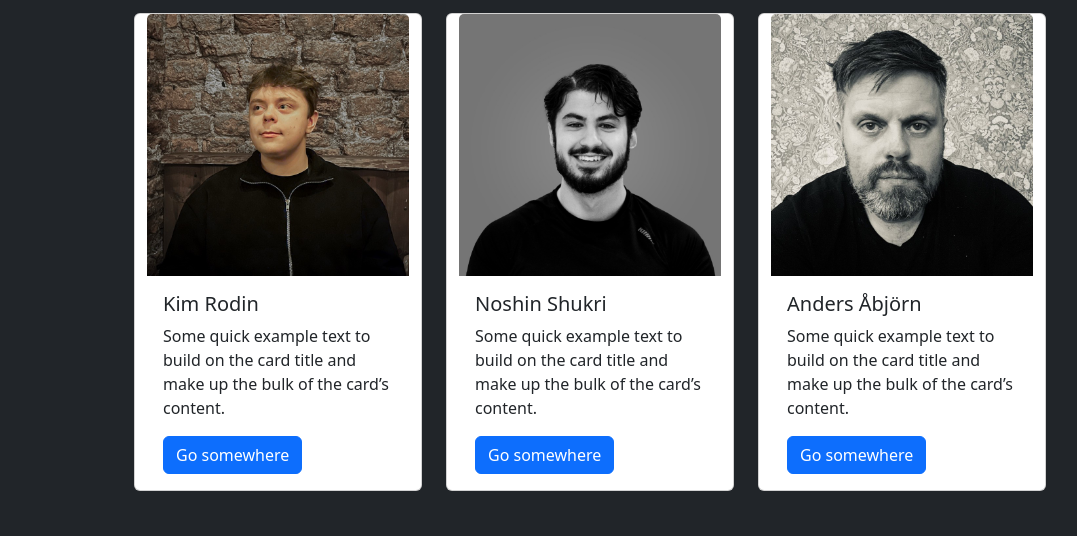
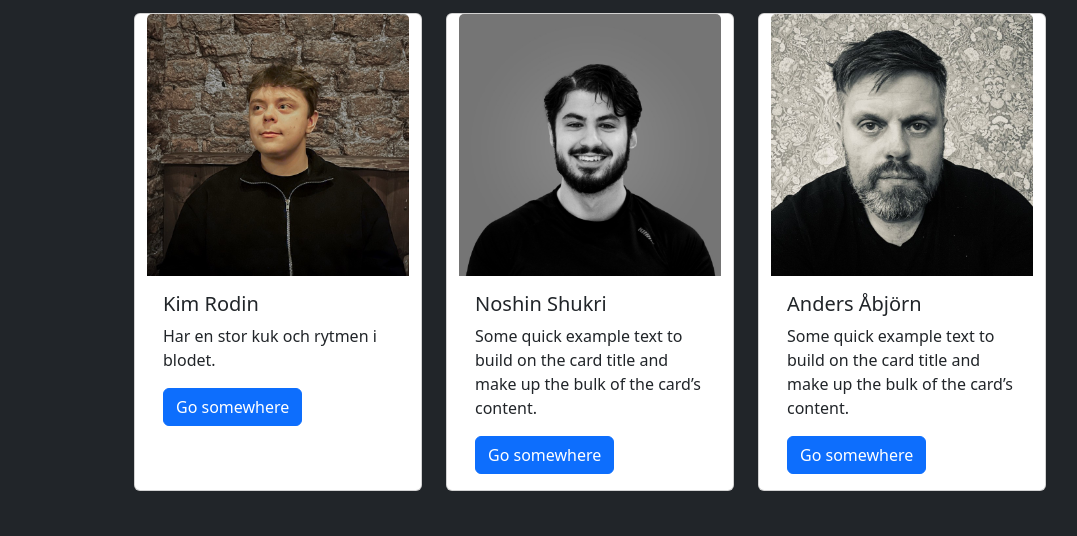
Before and after one commit to kimrodin04/Html-A, a plain HTML site: page members.html in a window 1280 px wide. Shown: the part 231-767 px from the top of the page, without its empty margins (50-1127 px from the left). Drawn offline with nearby package versions, Linux system fonts and the light colour scheme.

Commit message:
ändrade en grej

```diff
--- a/members.html
+++ b/members.html
@@ -55,8 +55,7 @@
           <img src="../images/kim.jpg" class="card-img-top" alt="...">
           <div class="card-body">
             <h5 class="card-title">Kim Rodin</h5>
-            <p class="card-text">Some quick example text to build on the card title and make up the bulk of the card’s
-              content.</p>
+            <p class="card-text">Har en stor kuk och rytmen i blodet.</p>
             <a href="./details/kim.html" class="btn btn-primary">Go somewhere</a>
           </div>
         </div>
```
